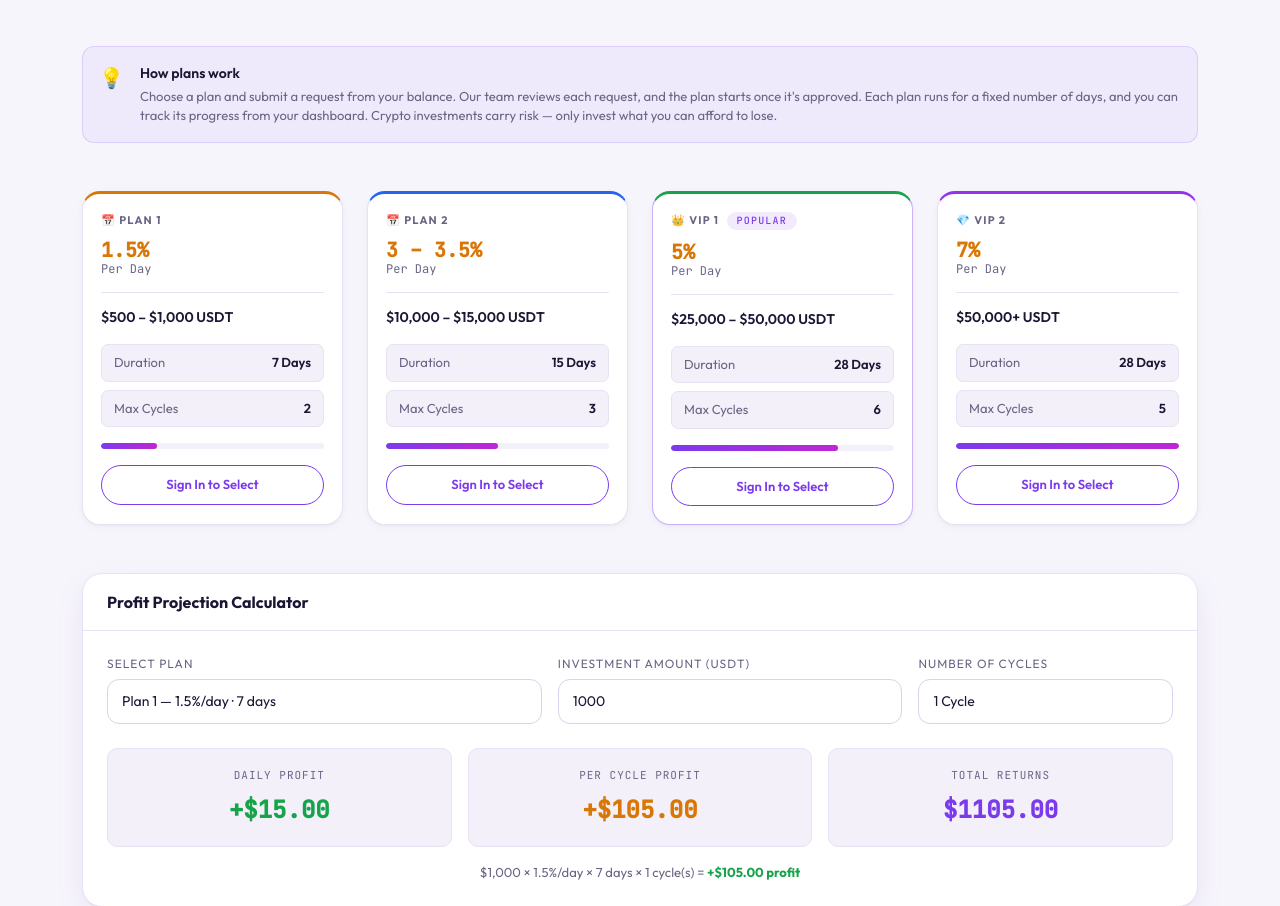
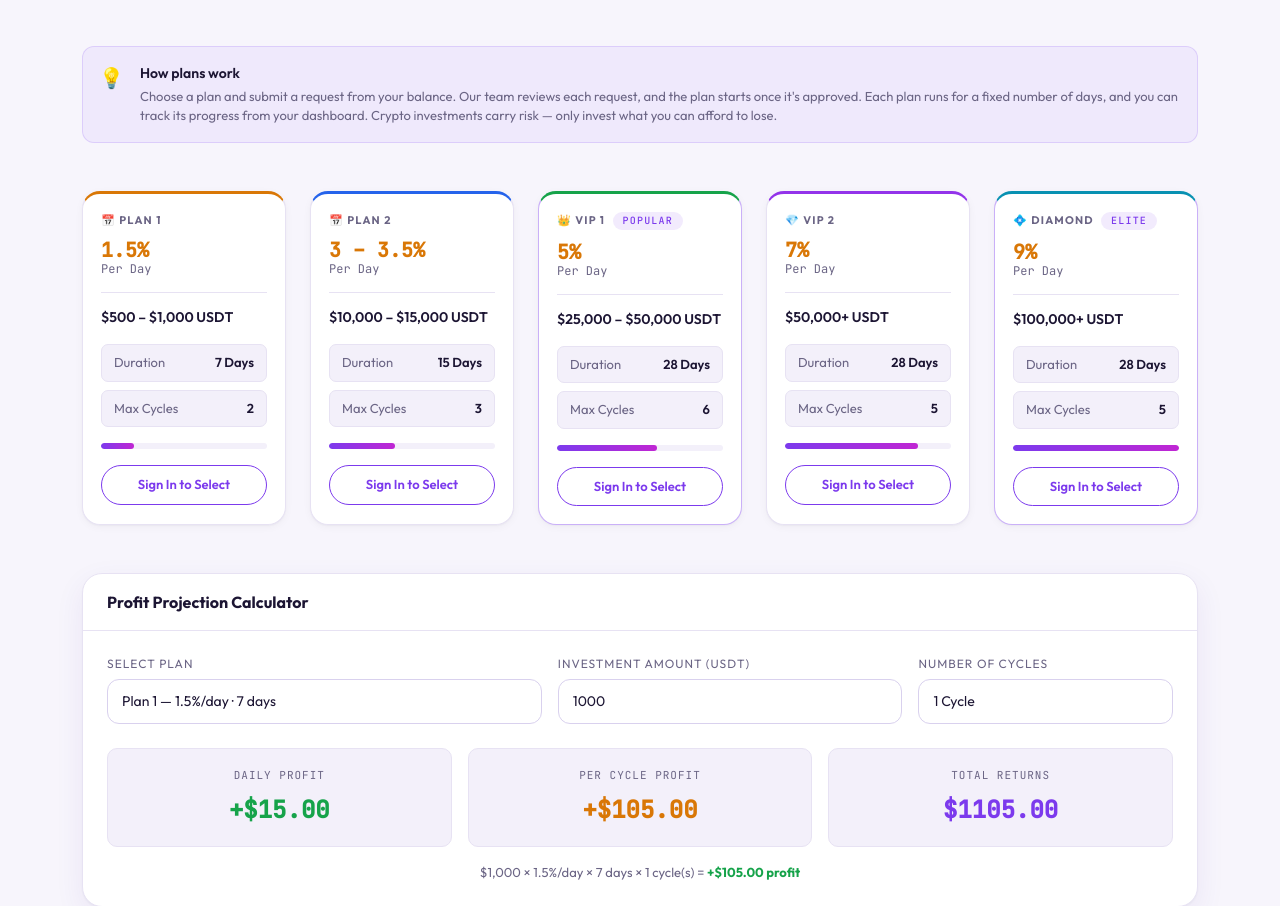
Before and after one commit to itsumrat/fundsexa, a Laravel app: page /plans in a window 1280 px wide. Shown: the part 235-1141 px from the top of the page. Run offline with Laravel 12, Linux system fonts and the light colour scheme; data comes from the database, SQL or seed files in the repository; parts of the project's set-up code (start-up, migrations or seed data) failed here and were passed over.

Commit message:
Add Diamond investment plan
Co-Authored-By: Claude Opus 5.5 <noreply@anthropic.com>
Claude-Session: https://claude.ai/code/session_01BeQr18o8mf4vq6G7nJf7i3

```diff
--- a/app/Models/Investment.php
+++ b/app/Models/Investment.php
@@ -54,6 +54,7 @@ class Investment extends Model
     public function planBadgeColor(): string
     {
         return match(true) {
+            str_contains($this->plan_name, 'Diamond') => '#0891b2',
             str_contains($this->plan_name, 'VIP 2') => '#f59e0b',
             str_contains($this->plan_name, 'VIP 1') => '#a78bfa',
             str_contains($this->plan_name, 'Plan 2') => '#3b82f6',
--- a/resources/views/admin/investment-plans.blade.php
+++ b/resources/views/admin/investment-plans.blade.php
@@ -46,7 +46,7 @@
 {{-- ── PLAN REFERENCE CARDS ── --}}
 <div class="row g-2 mb-4">
   @foreach(\App\Models\PlanSetting::orderBy('level')->get() as $pd)
-  <div class="col-6 col-lg-3">
+  <div class="col-6 col-lg">
     <div style="background:var(--surface);border:1px solid var(--border);border-top:3px solid {{ $pd->color }};border-radius:10px;padding:12px;{{ $pd->is_active ? '' : 'opacity:0.6;' }}">
       <div style="font-weight:800;color:{{ $pd->color }};font-size:13px;">{{ $pd->name }}@unless($pd->is_active) <span class="badge badge-gray">Hidden</span>@endunless</div>
       <div style="font-size:11px;color:var(--muted);margin-bottom:8px;">{{ $pd->rangeLabel() }}</div>
--- a/resources/views/plans.blade.php
+++ b/resources/views/plans.blade.php
@@ -60,7 +60,7 @@
 @endphp
   <div class="row g-4 mb-5">
     @forelse($planList as $i => $p)
-    <div class="col-sm-6 col-lg-{{ $planCount >= 4 ? 3 : 12 / $planCount }}">
+    <div class="col-sm-6 {{ $planCount >= 5 ? 'col-lg-4 col-xl' : 'col-lg-' . ($planCount >= 4 ? 3 : 12 / $planCount) }}">
       <div class="plan-card {{ $p->badge ? 'featured' : '' }}" style="border-top:3px solid {{ $p->color }};">
         <div class="plan-tier">{{ $p->icon }} {{ $p->name }}@if($p->badge) <span class="badge bg-primary-soft ms-1">{{ $p->badge }}</span>@endif</div>
         <div class="plan-rate">{{ $p->rateLabel() }}</div>
--- a/routes/web.php
+++ b/routes/web.php
@@ -70,7 +70,7 @@ Route::middleware(['auth', 'admin'])
         Route::post('/plan-requests/{planRequest}/approve', [PlanRequestAdminController::class, 'approve'])->name('plan-requests.approve');
         Route::post('/plan-requests/{planRequest}/reject', [PlanRequestAdminController::class, 'reject'])->name('plan-requests.reject');
 
-        // Plan Settings (edit the 4 plans)
+        // Plan Settings (edit the plans)
         Route::get('/plan-settings', [PlanSettingController::class, 'index'])->name('plan-settings');
         Route::patch('/plan-settings/{planSetting}', [PlanSettingController::class, 'update'])->name('plan-settings.update');
 
```
Also changed, not shown: database/migrations/2024_01_11_000001_add_diamond_plan_to_plan_settings.php (added).
